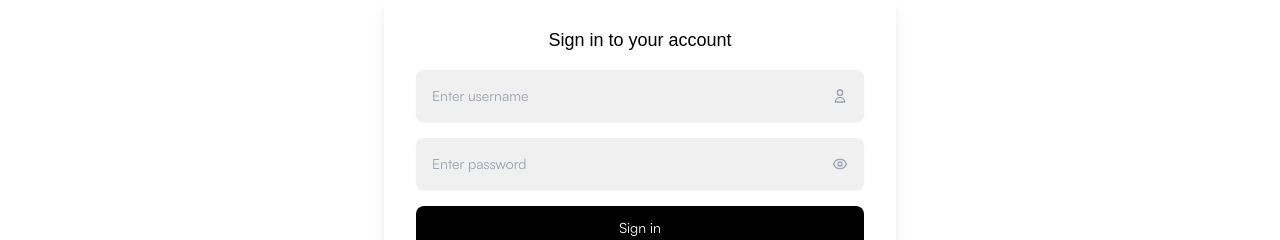
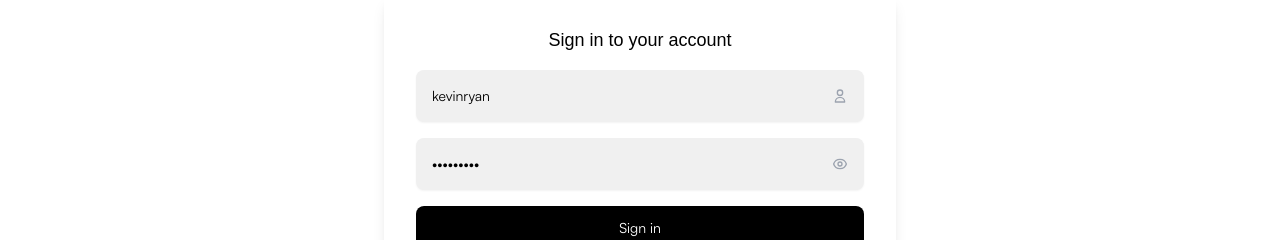
Before and after one commit to darckis28/ecommers-react, a React (Vite) app: page /login in a window 1280 px wide. Shown: the part 302-542 px from the top of the page. Built offline with nearby package versions, Linux system fonts and the light colour scheme; a web font is replaced by a local one.

Commit message:
add: establecer valores predeterminados para los campos de entrada en el formulario de inicio de sesión

```diff
--- a/src/components/FromLogin.jsx
+++ b/src/components/FromLogin.jsx
@@ -50,6 +50,7 @@ const FromLogin = () => {
         placeholder={"Enter username"}
         icon={<Userinput />}
         type={"text"}
+        defaul={"kevinryan"}
         register={{
           ...register("username", {
             required: {
@@ -58,12 +59,13 @@ const FromLogin = () => {
             },
           }),
         }}
-        errors={errors}
+        error={errors.username}
       />
       <InputForm
         name={"password"}
         placeholder={"Enter password"}
         icon={<Eye />}
+        defaul={"kev02937@"}
         type={"password"}
         register={{
           ...register("password", {
@@ -73,7 +75,7 @@ const FromLogin = () => {
             },
           }),
         }}
-        errors={errors}
+        error={errors.password}
       />
       {error && <p className="text-red-500 text-sm">{error}</p>}
       <button
--- a/src/components/InputForm.jsx
+++ b/src/components/InputForm.jsx
@@ -4,14 +4,15 @@ const InputForm = ({
   type,
   clasname,
   register,
-  errors,
-  name,
+  error,
+  defaul,
 }) => {
   return (
     <>
       <div className={clasname}>
         <div className="relative">
           <input
+            defaultValue={defaul}
             type={type}
             className="w-full rounded-lg bg-[#f0f0f0] border-gray-200 p-4 pe-12 text-sm shadow-sm"
             placeholder={placeholder}
@@ -22,9 +23,7 @@ const InputForm = ({
             {icon}
           </span>
         </div>
-        {errors?.[name] && (
-          <p className="text-red-500 mt-1 text-sm">{errors[name].message}</p>
-        )}
+        {error && <p className="text-red-500 mt-1 text-sm">{error.message}</p>}
       </div>
     </>
   );
```
